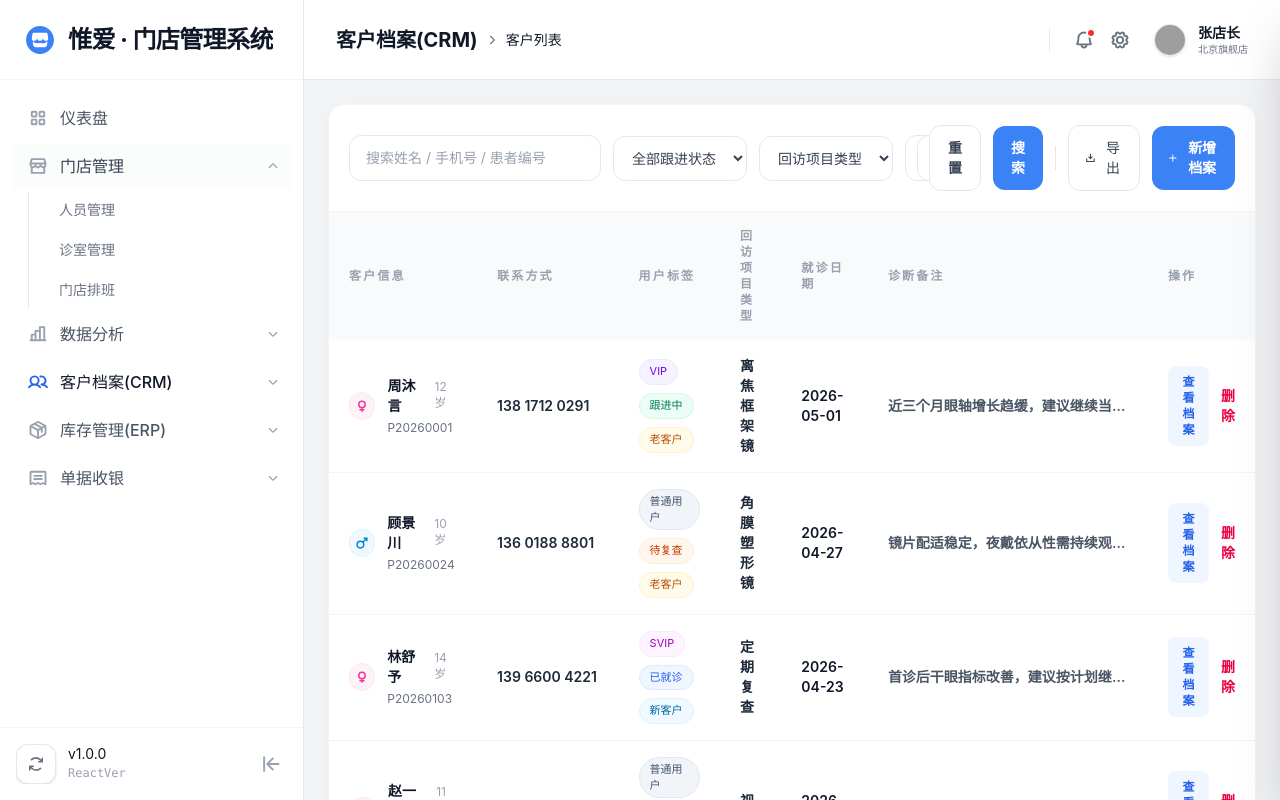
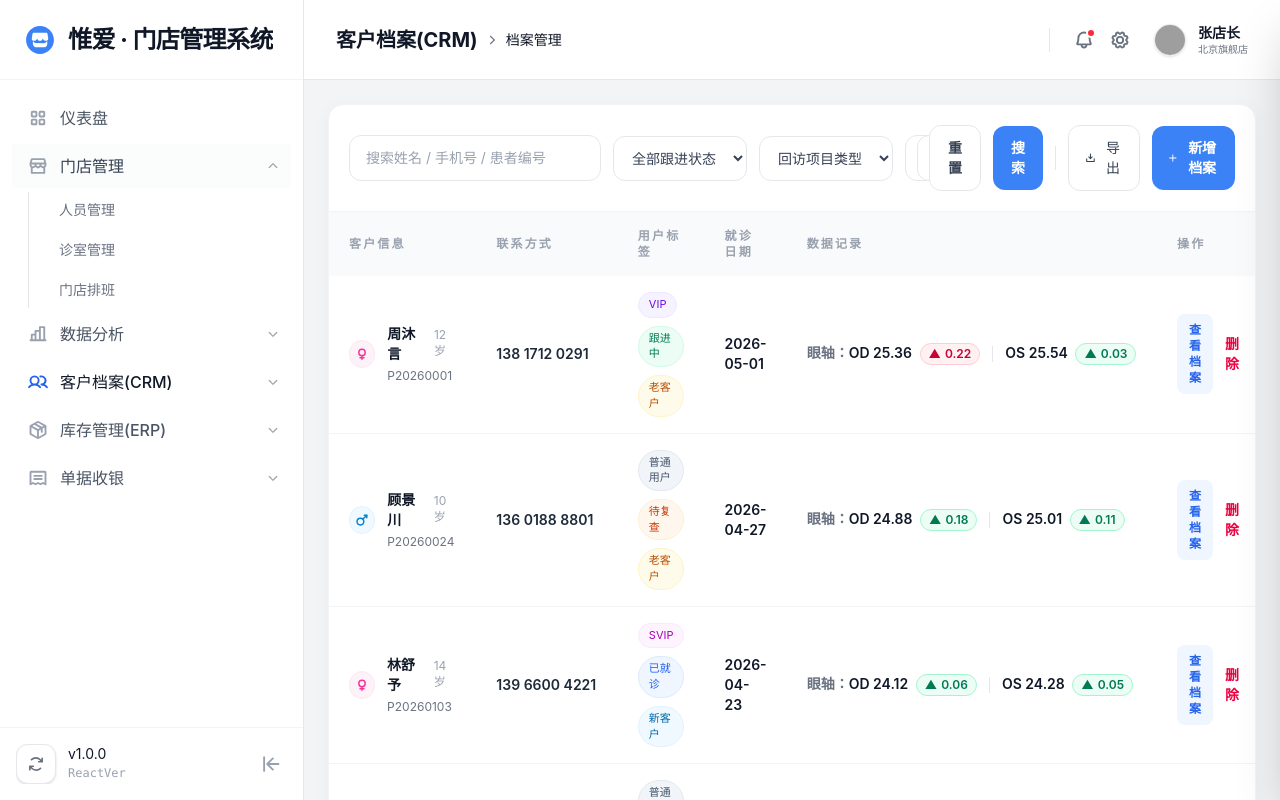
Before and after one commit to WeiaiHealth-Software/weiai-sms-prd, a React (Vite) app: page /#/crm/client-list in a window 1280 px wide. Built offline with nearby package versions, Linux system fonts and the light colour scheme; grey boxes are pictures that could not be loaded.

Commit message:
feat: 优化就诊详情

```diff
--- a/src/components/Header.tsx
+++ b/src/components/Header.tsx
@@ -21,7 +21,7 @@ export function Header({ toggleSettings }: { toggleSettings: () => void }) {
     if (/^\/crm\/client\/[^/]+$/.test(pathname))
       return { label: "客户档案详情", desc: "查看客户主档信息与就诊/预约/回访等记录。" };
     if (/^\/crm\/client\/[^/]+\/visit\/new$/.test(pathname))
-      return { label: "新增就诊记录", desc: "为客户录入本次就诊信息、诊断与处理建议。" };
+      return { label: "新增档案", desc: "为客户录入本次就诊信息、配镜信息。" };
     if (/^\/crm\/client\/[^/]+\/followup\/new$/.test(pathname))
       return { label: "发起回访", desc: "创建回访任务，设置项目类型、复查日期与负责人。" };
     return null;
--- a/src/config/menu.ts
+++ b/src/config/menu.ts
@@ -44,12 +44,12 @@ export const menuConfig = [
     label: "客户档案(CRM)",
     path: "/crm",
     subs: [
-      { id: "client_list", label: "客户列表", path: "/crm/client-list", features: ["全量客户查询", "高级筛选 (年龄/度数/来源)", "客户画像 360视图", "导出 Excel"] },
-      { id: "consumer", label: "消费管理", path: "/crm/consumer", features: ["消费记录列表（高级筛选）", "新增销售开单", "收费项目列表", "新增收费项目"] },
+      { id: "client_list", label: "档案管理", path: "/crm/client-list", features: ["全量客户查询", "高级筛选 (年龄/度数/来源)", "客户画像 360视图", "导出 Excel"] },
       { id: "booking", label: "预约管理", path: "/crm/booking", features: ["日历视图排班", "预约创建与修改", "医生/设备资源占用", "预约短信通知"] },
       { id: "followup", label: "回访管理", path: "/crm/followup", features: ["新增回访记录", "筛选条件（姓名、电话、日期、回访项目类型）", "复诊回访列表", "回访统计、复查完成率统计"] },
-      { id: "optometry", label: "验光记录", path: "/crm/optometry", features: ["验光单据查询", "历史光度趋势对比", "处方打印", "视觉训练记录"] },
+      { id: "optometry", label: "配镜管理", path: "/crm/optometry", features: ["验光单据查询", "历史光度趋势对比", "处方打印", "视觉训练记录"] },
       { id: "member", label: "会员管理", path: "/crm/member", features: ["会员等级规则配置", "积分兑换记录", "会员专属权益设置", "家庭档案绑定"] },
+      { id: "consumer", label: "消费管理", path: "/crm/consumer", features: ["消费记录列表（高级筛选）", "新增销售开单", "收费项目列表", "新增收费项目"] },
     ],
   },
   {
--- a/src/pages/crm/ClientDetail.tsx
+++ b/src/pages/crm/ClientDetail.tsx
@@ -72,6 +72,7 @@ function ProfileTags({ profile }: { profile?: PatientProfile }) {
 
 const tabs = [
   { key: "visits", label: "就诊记录" },
+  { key: "glasses", label: "配镜记录" },
   { key: "appointments", label: "预约记录" },
   { key: "followup", label: "回访记录" },
   { key: "consumption", label: "消费记录" },
@@ -132,7 +133,7 @@ export default function ClientDetail() {
               onClick={() => navigate(`/crm/client/${patient.id}/visit/new`)}
             >
               <Plus weight="bold" className="h-4 w-4" />
-              新增就诊记录
+              新增档案
             </button>
             <button
               className="inline-flex items-center gap-2 rounded-xl border border-gray-200 bg-white px-4 py-2 text-sm font-semibold text-gray-700 hover:bg-gray-50 active:bg-gray-100"
@@ -198,9 +199,9 @@ export default function ClientDetail() {
 
         <div className="p-5">
           {activeTab === "visits" && (
-            <div className="grid gap-5 xl:grid-cols-[320px_1fr_240px] xl:items-start">
-              <aside className="self-start">
-                <div className="rounded-2xl border border-gray-100 bg-white p-4 xl:sticky xl:top-4 xl:z-10">
+            <div className="grid gap-5 xl:grid-cols-[320px_1fr_240px]">
+              <aside>
+                <div className="rounded-2xl border border-gray-100 bg-white p-4 xl:sticky xl:top-4 xl:z-10 xl:max-h-[calc(100vh-2rem)] xl:overflow-auto">
                   <div className="flex items-center justify-between">
                     <div>
                       <div className="text-base font-bold text-gray-900">就诊时间轴</div>
@@ -766,8 +767,8 @@ export default function ClientDetail() {
                 </div>
               </section>
 
-              <aside className="hidden xl:block self-start">
-                <div className="rounded-2xl border border-gray-100 bg-white p-4 xl:sticky xl:top-4 xl:z-10">
+              <aside className="hidden xl:block">
+                <div className="rounded-2xl border border-gray-100 bg-white p-4 xl:sticky xl:top-4 xl:z-10 xl:max-h-[calc(100vh-2rem)] xl:overflow-auto">
                   <div className="text-sm font-bold text-gray-900">目录</div>
                   <div className="mt-3 space-y-2 text-sm">
                     {[
@@ -788,6 +789,13 @@ export default function ClientDetail() {
                   </div>
                 </div>
               </aside>
+            </div>
+          )}
+
+          {activeTab === "glasses" && (
+            <div className="rounded-2xl border border-gray-100 bg-white p-6">
+              <div className="text-base font-bold text-gray-900">配镜记录</div>
+              <div className="mt-2 text-sm text-gray-500">配镜相关记录卡片内容，暂且占位，后续开发。</div>
             </div>
           )}
 
--- a/src/pages/crm/ClientList.tsx
+++ b/src/pages/crm/ClientList.tsx
@@ -14,6 +14,16 @@ function normalizeForSearch(value: string) {
 
 function clamp(value: number, min: number, max: number) {
   return Math.max(min, Math.min(max, value));
+}
+
+function formatFixed2(value?: number) {
+  if (value == null || Number.isNaN(value)) return "-";
+  return value.toFixed(2);
+}
+
+function getAxialDeltaTagClass(delta: number) {
+  if (delta <= 0) return "border-emerald-200 bg-emerald-50 text-emerald-700";
+  return delta >= 0.2 ? "border-rose-200 bg-rose-50 text-rose-700" : "border-emerald-200 bg-emerald-50 text-emerald-700";
 }
 
 function getPageItems(totalPages: number, currentPage: number) {
@@ -246,9 +256,8 @@ export default function ClientList() {
                 <th className="px-5 py-4 font-semibold">客户信息</th>
                 <th className="px-5 py-4 font-semibold">联系方式</th>
                 <th className="px-5 py-4 font-semibold">用户标签</th>
-                <th className="px-5 py-4 font-semibold">回访项目类型</th>
                 <th className="px-5 py-4 font-semibold">就诊日期</th>
-                <th className="px-5 py-4 font-semibold">诊断备注</th>
+                <th className="px-5 py-4 font-semibold">数据记录</th>
                 <th className="px-5 py-4 font-semibold">操作</th>
               </tr>
             </thead>
@@ -276,17 +285,43 @@ export default function ClientList() {
                     <ProfileTags profile={p.profile} />
                   </td>
                   <td className="px-5 py-4">
-                    <div className="font-semibold text-gray-800">{p.followupType || "-"}</div>
-                  </td>
-                  <td className="px-5 py-4">
                     <div className="flex items-center gap-2 text-sm">
                       <span className="font-semibold text-gray-900">{formatDateOnly(p.latestVisit)}</span>
                     </div>
                   </td>
                   <td className="px-5 py-4">
-                    <div className="max-w-[240px] truncate text-sm font-semibold text-gray-600">
-                      {p.diagnosisNote || "-"}
-                    </div>
+                    {p.axial ? (
+                      <div className="max-w-[520px] truncate whitespace-nowrap text-sm font-semibold text-gray-800">
+                        <span className="text-gray-500">眼轴：</span>
+                        <span className="text-gray-900">
+                          OD {formatFixed2(p.axial.od)}{" "}
+                          {p.axialDelta?.od != null && (
+                            <span
+                              className={`ml-1 inline-flex items-center gap-1 rounded-full border px-2 py-0.5 text-xs font-semibold ${getAxialDeltaTagClass(
+                                p.axialDelta.od
+                              )}`}
+                            >
+                              <span aria-hidden="true">{p.axialDelta.od >= 0 ? "▲" : "▼"}</span>
+                              <span>{formatFixed2(Math.abs(p.axialDelta.od))}</span>
+                            </span>
+                          )}
+                          <span aria-hidden="true" className="mx-3 inline-flex h-4 w-px bg-gray-200 align-middle"></span>
+                          OS {formatFixed2(p.axial.os)}{" "}
+                          {p.axialDelta?.os != null && (
+                            <span
+                              className={`ml-1 inline-flex items-center gap-1 rounded-full border px-2 py-0.5 text-xs font-semibold ${getAxialDeltaTagClass(
+                                p.axialDelta.os
+                              )}`}
+                            >
+                              <span aria-hidden="true">{p.axialDelta.os >= 0 ? "▲" : "▼"}</span>
+                              <span>{formatFixed2(Math.abs(p.axialDelta.os))}</span>
+                            </span>
+                          )}
+                        </span>
+                      </div>
+                    ) : (
+                      <div className="text-sm font-semibold text-gray-400">-</div>
+                    )}
                   </td>
                   <td className="px-5 py-4">
                     <div className="flex items-center gap-3">
@@ -308,7 +343,7 @@ export default function ClientList() {
               ))}
               {paged.length === 0 && (
                 <tr>
-                  <td colSpan={7} className="px-5 py-12 text-center text-sm text-gray-500">
+                  <td colSpan={6} className="px-5 py-12 text-center text-sm text-gray-500">
                     暂无数据
                   </td>
                 </tr>
--- a/src/pages/crm/mockData.ts
+++ b/src/pages/crm/mockData.ts
@@ -20,6 +20,8 @@ export type Patient = {
   diagnosisNote?: string;
   treatment?: string;
   followupType?: string;
+  axial?: { od: number; os: number };
+  axialDelta?: { od: number; os: number };
   tags?: string[];
   profile?: PatientProfile;
   followStatus?: string;
@@ -158,6 +160,8 @@ export const patients: Patient[] = [
     diagnosisNote: "近三个月眼轴增长趋缓，建议继续当前干预方案。",
     treatment: "离焦镜片 + 视觉训练",
     followupType: "离焦框架镜",
+    axial: { od: 25.36, os: 25.54 },
+    axialDelta: { od: 0.22, os: 0.03 },
     tags: ["复诊", "高关注", "会员"],
     profile: { memberLevel: "VIP", other: "老客户", reviewStatus: "跟进中" },
     followStatus: "跟进中",
@@ -179,6 +183,8 @@ export const patients: Patient[] = [
     diagnosisNote: "镜片配适稳定，夜戴依从性需持续观察。",
     treatment: "角膜塑形镜复查",
     followupType: "角膜塑形镜",
+    axial: { od: 24.88, os: 25.01 },
+    axialDelta: { od: 0.18, os: 0.11 },
     tags: ["OK镜", "待复查"],
     profile: { memberLevel: "普通用户", other: "老客户", reviewStatus: "待复查" },
     followStatus: "待复查",
@@ -200,6 +206,8 @@ export const patients: Patient[] = [
     diagnosisNote: "首诊后干眼指标改善，建议按计划继续回访。",
     treatment: "干眼治疗 + 训练计划",
     followupType: "定期复查",
+    axial: { od: 24.12, os: 24.28 },
+    axialDelta: { od: 0.06, os: 0.05 },
     tags: ["干眼", "会员"],
     profile: { memberLevel: "SVIP", other: "新客户", reviewStatus: "已就诊" },
     followStatus: "已就诊",
@@ -221,6 +229,8 @@ export const patients: Patient[] = [
     diagnosisNote: "近视用眼强度高，建议加强户外时长并配合训练。",
     treatment: "视觉训练",
     followupType: "视训",
+    axial: { od: 25.02, os: 25.16 },
+    axialDelta: { od: 0.21, os: 0.14 },
     tags: ["高关注"],
     profile: { memberLevel: "普通用户", other: "新客户", reviewStatus: "跟进中" },
     followStatus: "跟进中",
@@ -242,6 +252,8 @@ export const patients: Patient[] = [
     diagnosisNote: "首次筛查度数轻度，建议定期复查并完善视功能评估。",
     treatment: "视功能评估",
     followupType: "定期复查",
+    axial: { od: 23.92, os: 24.05 },
+    axialDelta: { od: 0.03, os: 0.02 },
     tags: ["首诊"],
     profile: { memberLevel: "普通用户", other: "新客户", reviewStatus: "待复查" },
     followStatus: "待复查",
```
